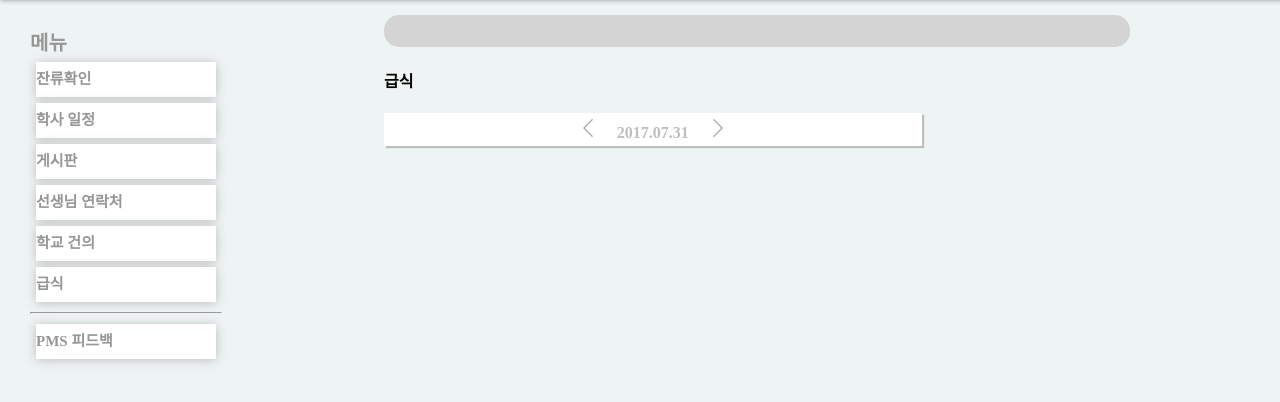
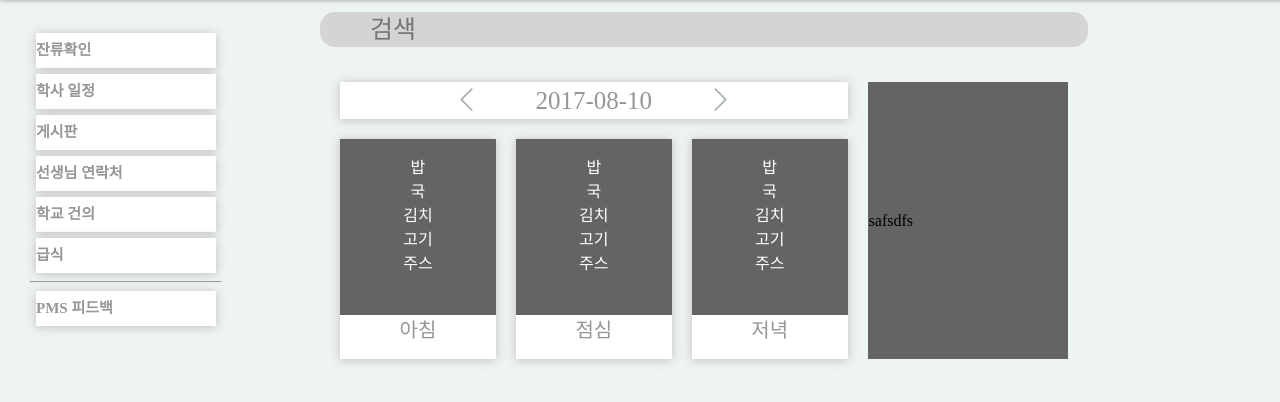
Before and after one commit to DSM-DMS/PMS, a plain HTML site: page Front/index.html in a window 1280 px wide. Shown: the part 68-470 px from the top of the page. Drawn offline with nearby package versions, Linux system fonts and the light colour scheme.

Commit message:
Modify meal part structure in index page

```diff
--- a/Front/css/index.css
+++ b/Front/css/index.css
@@ -44,8 +44,6 @@ body {
 
 #index-sidebar {
     color: rgba(150, 150, 150, 1);
-    font-weight: bold;
-    font-size: 20px;
     width: 15%;
     float: left;
     margin-top: 30px;
@@ -62,38 +60,70 @@ body {
 
 #index-main {
     height: 3000px;
-    padding-left:30%;
+    padding-left: 25%;
 }
+
 #index-search{
-    margin-top:2%;
-    width:78%;
-    height:1%;
-    border:none;
+    margin-top:15px;
+    margin-bottom: 15px;
+    width:80%;
+    height: 35px;
+    font-size: 25px;
+    border: none;
     background-color:#d4d4d4;
     border-radius: 15px;
-    padding-left:5%;
+    padding-left: 50px;
+    box-sizing: border-box;
 }
-#meal-content{
-    display:inline-block;
-    width:60%;
-    padding:0 10 0 10;
+
+#index-meal {
+    width: 80%;
 }
-#meal-content p{
-    padding-top:5px;
-    padding-bottom:5px;
-    text-align:center;
-    line-height:100%;
-    color: rgba(190, 190, 190, 1);
-    font-weight: bold;
-    background-color:white;
-    box-shadow: 2px 2px 1px;
+
+#meal-selector {
+    text-align: center;
+    height: 35px;
+    line-height: 35px;
+    font-size: 25px;
+    color: rgba(150, 150, 150, 1);
+    margin-bottom: 15px;
+    width: 70%;
 }
-#meal-content p span{
-    padding-left:15px;
-    padding-right:15px;
-    padding-bottom:3px;
+
+#meal-date {
+    margin-left: 50px;
+    margin-right: 50px;
 }
-#meal-content p img{
-    height:20px;
-    width:auto;
+
+#meal-left, #meal-right {
+    height: 25px;
+    width: 25px;
+    vertical-align: -3px;
+    margin: auto;
 }
+
+.meal-card {
+    padding: 0;
+    height: 220px;
+}
+
+.meal-text {
+    background-color: rgba(100, 100, 100, 1);
+    height: 80%;
+    box-sizing: border-box;
+    padding: 15px;
+    text-align: center;
+    color: white;
+}
+
+.meal-title {
+    text-align: center;
+    height: 20%;
+    color: rgba(150, 150, 150, 1);
+    font-size: 20px;
+    line-height: 150%;
+}
+
+#meal-picture {
+    background-color: rgba(100, 100, 100, 1)
+}
--- a/Front/index.html
+++ b/Front/index.html
@@ -14,7 +14,6 @@
         <div id="index-login">Log in</div>
     </header>
     <div id="index-sidebar">
-        메뉴
         <div class="card index-sidemenu">잔류확인</div>
         <div class="card index-sidemenu">학사 일정</div>
         <div class="card index-sidemenu">게시판</div>
@@ -25,24 +24,57 @@
         <div class="card index-sidemenu">PMS 피드백</div>
     </div>
     <div id="index-main">
-        <input type="text" id="index-search">
-        <div id="main-content">
-            <div id="meal">
-                <div id="meal-content">
-                    <h4>
-                        급식
-                    </h4>
-                    <p>
-                        <img src="./img/left-arrow.png" alt="left-arrow">
-                        <span>2017.07.31</span>
-                        <img src="./img/right-arrow.png" alt="right-arrow">
-                    </p>
-                </div>
-                <div id="meal-picture">
-
-                </div>
-            </div>
-        </div>
+        <input type="text" id="index-search" placeholder="검색">
+         <table id="index-meal" cellspacing="20">
+             <tr>
+                <td id="meal-selector" colspan="3" class="card">
+                    <img src="./img/left-arrow.png" id="meal-left" alt="left-arrow">
+                    <span id="meal-date">2017-08-10</span>
+                    <img src="./img/right-arrow.png" id="meal-right" alt="right-arrow">
+                </td>
+                <td rowspan="2" id="meal-picture">
+                    safsdfs
+                </td>
+             </tr>
+            <tr>
+                <td valign="top" class="card meal-card" id="meal-breakfast">
+                    <div class="meal-text">
+                        밥<br>
+                        국<br>
+                        김치<br>
+                        고기<br>
+                        주스
+                    </div>
+                    <div class="meal-title">
+                        아침
+                    </div>
+                </td>
+                <td valign="top" class="card meal-card" id="meal-lunch">
+                    <div class="meal-text">
+                        밥<br>
+                        국<br>
+                        김치<br>
+                        고기<br>
+                        주스
+                    </div>
+                    <div class="meal-title">
+                        점심
+                    </div>
+                </td>
+                <td valign="top" class="card meal-card" id="diner">
+                    <div class="meal-text">
+                        밥<br>
+                        국<br>
+                        김치<br>
+                        고기<br>
+                        주스
+                    </div>
+                    <div class="meal-title">
+                        저녁
+                    </div>
+                </td>
+            </tr>
+        </table>
     </div>
     <script src="./js/index.js"></script>
 </body>
```
